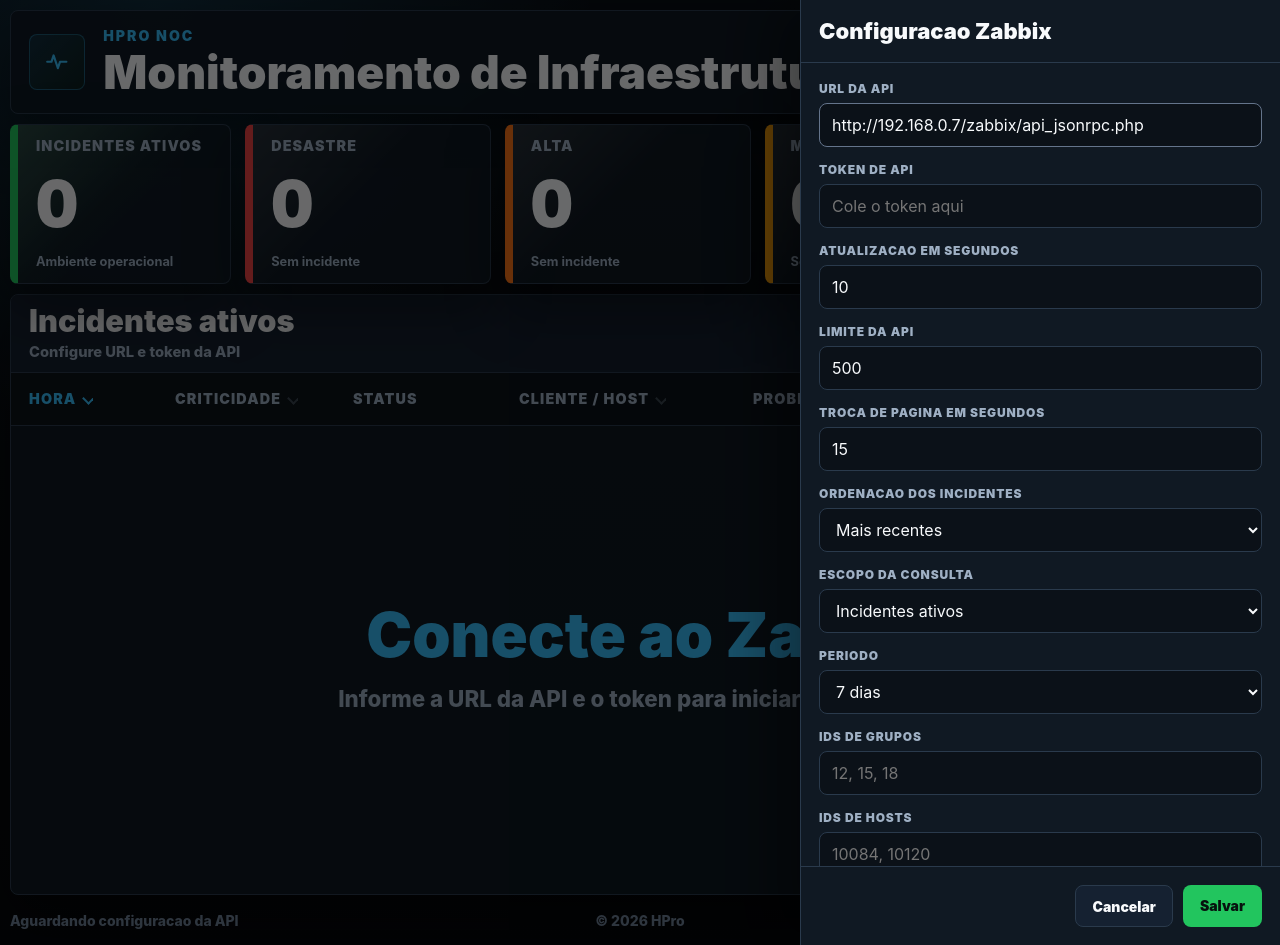
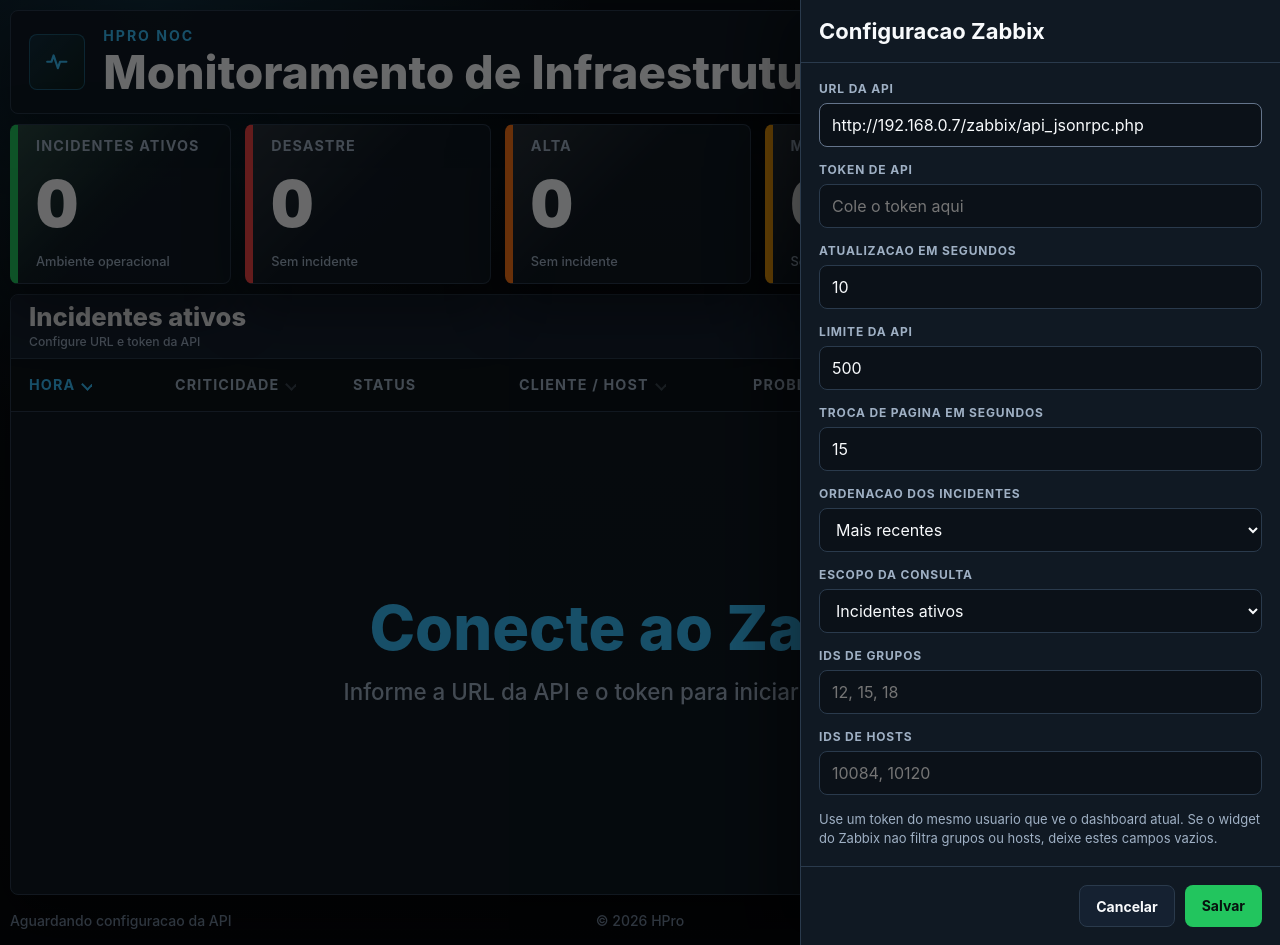
Before and after one commit to matheusoliveirait/zabbix-monitor-tv, a PHP site: page / in a window 1280 px wide. Run offline with PHP 8.4, Linux system fonts and the light colour scheme.

Commit message:
Simplifica tipografia e informações do painel

```diff
--- a/app.js
+++ b/app.js
@@ -8,7 +8,6 @@
       PAGE_INTERVAL_SECONDS: 15,
       SORT_MODE: "recent",
       FETCH_MODE: "incidents",
-      PERIOD_DAYS: 7,
       SEVERITIES: [2, 3, 4, 5],
       MONITORED_GROUP_IDS: [],
       MONITORED_HOST_IDS: []
@@ -25,7 +24,6 @@
       loading: false,
       error: null,
       lastRefreshAt: null,
-      nextRefreshAt: null,
       refreshTimer: null,
       pageTimer: null,
       currentPage: 0
@@ -39,26 +37,11 @@
     };
 
     const sortModeLabel = {
-      recent: "mais recentes",
-      severity: "criticidade",
-      duration: "duracao",
-      client: "cliente",
-      problem: "problema"
-    };
-
-    const fetchModeLabel = {
-      incidents: "incidentes ativos",
-      problems: "todos problemas ativos"
-    };
-
-    const periodLabel = {
-      7: "7 dias",
-      14: "14 dias",
-      30: "30 dias",
-      60: "2 meses",
-      90: "3 meses",
-      180: "6 meses",
-      365: "1 ano"
+      recent: "Mais recentes",
+      severity: "Criticidade",
+      duration: "Duracao",
+      client: "Cliente",
+      problem: "Problema"
     };
 
     const elements = {
@@ -82,7 +65,6 @@
       problemList: document.getElementById("problemList"),
       sortButtons: document.querySelectorAll("[data-sort-mode]"),
       footerStatus: document.getElementById("footerStatus"),
-      refreshProgress: document.getElementById("refreshProgress"),
       settingsDrawer: document.getElementById("settingsDrawer"),
       settingsForm: document.getElementById("settingsForm"),
       closeSettings: document.getElementById("closeSettings")
@@ -114,7 +96,6 @@
           ),
           SORT_MODE: ["recent", "severity", "duration", "client", "problem"].includes(migratedSortMode) ? migratedSortMode : DEFAULT_CONFIG.SORT_MODE,
           FETCH_MODE: ["incidents", "problems"].includes(saved.FETCH_MODE) ? saved.FETCH_MODE : DEFAULT_CONFIG.FETCH_MODE,
-          PERIOD_DAYS: [7, 14, 30, 60, 90, 180, 365].includes(Number(saved.PERIOD_DAYS)) ? Number(saved.PERIOD_DAYS) : DEFAULT_CONFIG.PERIOD_DAYS,
           SEVERITIES: DEFAULT_CONFIG.SEVERITIES,
           MONITORED_GROUP_IDS: Array.isArray(saved.MONITORED_GROUP_IDS) ? saved.MONITORED_GROUP_IDS : [],
           MONITORED_HOST_IDS: Array.isArray(saved.MONITORED_HOST_IDS) ? saved.MONITORED_HOST_IDS : []
@@ -214,8 +195,7 @@
         const rootProblems = state.config.FETCH_MODE === "incidents"
           ? problems.filter(problem => isRootCauseEvent(problem.cause_eventid))
           : problems;
-        const periodProblems = rootProblems.filter(problem => isProblemInsidePeriod(problem));
-        const triggerIds = [...new Set(periodProblems.map(problem => String(problem.objectid)).filter(Boolean))];
+        const triggerIds = [...new Set(rootProblems.map(problem => String(problem.objectid)).filter(Boolean))];
 
         let triggerMap = new Map();
         let hostMap = new Map();
@@ -246,12 +226,11 @@
           }
         }
 
-        const monitoredProblems = periodProblems.filter(problem => isProblemMonitored(problem, triggerMap, hostMap));
-        state.ignoredInactiveCount = periodProblems.length - monitoredProblems.length;
+        const monitoredProblems = rootProblems.filter(problem => isProblemMonitored(problem, triggerMap, hostMap));
+        state.ignoredInactiveCount = rootProblems.length - monitoredProblems.length;
         state.problems = monitoredProblems.map(problem => normalizeProblem(problem, triggerMap, hostMap));
         state.problems.sort(sortProblems);
         state.lastRefreshAt = new Date();
-        state.nextRefreshAt = new Date(Date.now() + Number(state.config.REFRESH_SECONDS) * 1000);
         render();
       } catch (error) {
         console.error(error);
@@ -369,19 +348,6 @@
       return hasNonZeroValue(problem.r_eventid) || hasNonZeroValue(problem.r_clock);
     }
 
-    function isProblemInsidePeriod(problem) {
-      const cutoff = getPeriodCutoffSeconds();
-      const clock = Number(problem.clock) || 0;
-      const rClock = Number(problem.r_clock ?? problem.rClock) || 0;
-
-      return clock >= cutoff || rClock >= cutoff;
-    }
-
-    function getPeriodCutoffSeconds() {
-      const days = Number(state.config.PERIOD_DAYS) || DEFAULT_CONFIG.PERIOD_DAYS;
-      return Math.floor(Date.now() / 1000) - days * 86400;
-    }
-
     function hasNonZeroValue(value) {
       return value !== undefined &&
         value !== null &&
@@ -479,15 +445,9 @@
       elements.statusPill.textContent = total > 0 ? "Em alerta" : "Operacional";
       elements.statusPill.classList.toggle("alerting", total > 0);
       const sortLabel = sortModeLabel[state.config.SORT_MODE] || sortModeLabel.severity;
-      const fetchLabel = fetchModeLabel[state.config.FETCH_MODE] || fetchModeLabel.incidents;
-      const currentPeriodLabel = periodLabel[state.config.PERIOD_DAYS] || `${state.config.PERIOD_DAYS} dias`;
       const pagination = getPaginationState(total);
-      const pageLabel = pagination.totalPages > 1
-        ? ` - pagina ${pagination.currentPage + 1}/${pagination.totalPages}`
-        : "";
-      elements.panelSubtitle.textContent = total === 1
-        ? `1 evento - periodo: ${currentPeriodLabel} - escopo: ${fetchLabel} - ordenando por ${sortLabel}${pageLabel}`
-        : `${total} eventos - periodo: ${currentPeriodLabel} - escopo: ${fetchLabel} - ordenando por ${sortLabel}${pageLabel}`;
+      elements.panelSubtitle.textContent =
+        `Ordenacao: ${sortLabel} | Pagina ${pagination.currentPage + 1} de ${pagination.totalPages}`;
     }
 
     function setCardNote(element, count) {
@@ -673,11 +633,9 @@
         state.problems = [...state.problems, ...extraProblems];
       }
 
-      state.problems = state.problems.filter(problem => isProblemInsidePeriod(problem));
       state.ignoredInactiveCount = 0;
       state.problems.sort(sortProblems);
       state.lastRefreshAt = new Date();
-      state.nextRefreshAt = new Date(Date.now() + Number(state.config.REFRESH_SECONDS) * 1000);
       elements.settingsDrawer.classList.remove("open");
       render();
       elements.footerStatus.textContent += " - modo demo";
@@ -685,15 +643,7 @@
 
     function renderFooter() {
       if (!state.lastRefreshAt) return;
-
-      const sortLabel = sortModeLabel[state.config.SORT_MODE] || sortModeLabel.severity;
-      const fetchLabel = fetchModeLabel[state.config.FETCH_MODE] || fetchModeLabel.incidents;
-      const currentPeriodLabel = periodLabel[state.config.PERIOD_DAYS] || `${state.config.PERIOD_DAYS} dias`;
-      const ignoredText = state.ignoredInactiveCount > 0
-        ? ` - ignorados inativos: ${state.ignoredInactiveCount}`
-        : "";
-      elements.footerStatus.textContent =
-        `Atualizado em ${state.lastRefreshAt.toLocaleString("pt-BR")} - ${state.problems.length} evento(s) - periodo: ${currentPeriodLabel} - ${fetchLabel} - ordenacao: ${sortLabel}${ignoredText} - refresh ${state.config.REFRESH_SECONDS}s`;
+      elements.footerStatus.textContent = `Sincronizado ${state.lastRefreshAt.toLocaleTimeString("pt-BR")}`;
     }
 
     function countBySeverity(problems) {
@@ -750,19 +700,6 @@
       const now = new Date();
       elements.clockTime.textContent = now.toLocaleTimeString("pt-BR");
       elements.clockDate.textContent = now.toLocaleDateString("pt-BR");
-      updateRefreshProgress();
-    }
-
-    function updateRefreshProgress() {
-      if (!state.lastRefreshAt || !state.nextRefreshAt) {
-        elements.refreshProgress.style.width = "0%";
-        return;
-      }
-
-      const total = state.nextRefreshAt - state.lastRefreshAt;
-      const elapsed = Date.now() - state.lastRefreshAt;
-      const percent = Math.max(0, Math.min(100, (elapsed / total) * 100));
-      elements.refreshProgress.style.width = `${percent}%`;
     }
 
     function formatEventTime(clock) {
@@ -825,13 +762,6 @@
       return Math.max(min, Math.min(max, number));
     }
 
-    function clampPeriodDays(value) {
-      const days = Number(value);
-      return [7, 14, 30, 60, 90, 180, 365].includes(days)
-        ? days
-        : DEFAULT_CONFIG.PERIOD_DAYS;
-    }
-
     function openSettings() {
       fillSettingsForm();
       elements.settingsDrawer.classList.add("open");
@@ -851,7 +781,6 @@
       form.pageIntervalSeconds.value = state.config.PAGE_INTERVAL_SECONDS;
       form.sortMode.value = state.config.SORT_MODE;
       form.fetchMode.value = state.config.FETCH_MODE;
-      form.periodDays.value = state.config.PERIOD_DAYS;
       form.groupIds.value = state.config.MONITORED_GROUP_IDS.join(", ");
       form.hostIds.value = state.config.MONITORED_HOST_IDS.join(", ");
     }
@@ -905,7 +834,6 @@
         ),
         SORT_MODE: form.sortMode.value,
         FETCH_MODE: form.fetchMode.value,
-        PERIOD_DAYS: clampPeriodDays(form.periodDays.value),
         MONITORED_GROUP_IDS: parseIds(form.groupIds.value),
         MONITORED_HOST_IDS: parseIds(form.hostIds.value)
       });
--- a/index.html
+++ b/index.html
@@ -99,7 +99,6 @@
     <footer class="footer">
       <div class="footer-status" id="footerStatus">Aguardando configuracao</div>
       <div>&copy; 2026 HPro</div>
-      <div class="progress" aria-hidden="true"><span id="refreshProgress"></span></div>
     </footer>
   </div>
 
@@ -147,18 +146,6 @@
           </select>
         </div>
         <div class="field">
-          <label for="periodDays">Periodo</label>
-          <select id="periodDays" name="periodDays" required>
-            <option value="7">7 dias</option>
-            <option value="14">14 dias</option>
-            <option value="30">30 dias</option>
-            <option value="60">2 meses</option>
-            <option value="90">3 meses</option>
-            <option value="180">6 meses</option>
-            <option value="365">1 ano</option>
-          </select>
-        </div>
-        <div class="field">
           <label for="groupIds">IDs de grupos</label>
           <input id="groupIds" name="groupIds" type="text" placeholder="12, 15, 18" />
         </div>
--- a/styles.css
+++ b/styles.css
@@ -107,7 +107,7 @@
       color: var(--info);
       font-size: clamp(13px, 1.1vw, 18px);
       line-height: 1;
-      font-weight: 900;
+      font-weight: 700;
       letter-spacing: 0.14em;
       text-transform: uppercase;
     }
@@ -116,7 +116,7 @@
       margin: 8px 0 0;
       font-size: clamp(30px, 3.6vw, 58px);
       line-height: 0.95;
-      font-weight: 950;
+      font-weight: 800;
       letter-spacing: 0;
       white-space: nowrap;
       overflow: hidden;
@@ -137,7 +137,7 @@
     .clock-time {
       font-size: clamp(30px, 3.1vw, 50px);
       line-height: 0.95;
-      font-weight: 950;
+      font-weight: 800;
       font-variant-numeric: tabular-nums;
     }
 
@@ -145,7 +145,7 @@
       margin-top: 7px;
       color: var(--muted);
       font-size: clamp(14px, 1.2vw, 20px);
-      font-weight: 800;
+      font-weight: 600;
     }
 
     .icon-button {
@@ -236,7 +236,7 @@
       color: var(--muted);
       font-size: clamp(13px, 1.12vw, 19px);
       line-height: 1;
-      font-weight: 900;
+      font-weight: 700;
       letter-spacing: 0.08em;
       text-transform: uppercase;
       white-space: nowrap;
@@ -250,7 +250,7 @@
       margin-top: 4px;
       font-size: clamp(46px, 5.1vw, 84px);
       line-height: 0.85;
-      font-weight: 950;
+      font-weight: 900;
       font-variant-numeric: tabular-nums;
     }
 
@@ -260,7 +260,7 @@
       margin-top: 4px;
       color: var(--muted);
       font-size: clamp(12px, 1vw, 17px);
-      font-weight: 750;
+      font-weight: 550;
       white-space: nowrap;
       overflow: hidden;
       text-overflow: ellipsis;
@@ -269,7 +269,7 @@
     .incidents {
       min-height: 0;
       display: grid;
-      grid-template-rows: clamp(62px, 8.4vh, 78px) clamp(42px, 5.6vh, 58px) minmax(0, 1fr);
+      grid-template-rows: clamp(54px, 7vh, 64px) clamp(42px, 5.6vh, 58px) minmax(0, 1fr);
       overflow: hidden;
     }
 
@@ -290,17 +290,17 @@
 
     .panel-title h2 {
       margin: 0;
-      font-size: clamp(24px, 2.4vw, 40px);
+      font-size: clamp(22px, 2vw, 32px);
       line-height: 1;
-      font-weight: 950;
+      font-weight: 800;
       letter-spacing: 0;
     }
 
     .panel-subtitle {
-      margin-top: 7px;
+      margin-top: 4px;
       color: var(--muted);
-      font-size: clamp(14px, 1.15vw, 19px);
-      font-weight: 760;
+      font-size: clamp(12px, 0.95vw, 15px);
+      font-weight: 500;
       white-space: nowrap;
       overflow: hidden;
       text-overflow: ellipsis;
@@ -309,7 +309,7 @@
     .status-pill {
       flex: 0 0 auto;
       min-width: 184px;
-      height: 44px;
+      height: 40px;
       display: inline-flex;
       align-items: center;
       justify-content: center;
@@ -318,8 +318,8 @@
       border: 1px solid rgba(34, 197, 94, 0.38);
       color: #bff7d0;
       background: rgba(34, 197, 94, 0.12);
-      font-size: clamp(14px, 1.15vw, 20px);
-      font-weight: 950;
+      font-size: clamp(13px, 1vw, 17px);
+      font-weight: 750;
       text-transform: uppercase;
       letter-spacing: 0.05em;
       white-space: nowrap;
@@ -345,7 +345,7 @@
       background: rgba(10, 16, 23, 0.72);
       color: var(--muted);
       font-size: clamp(14px, 1.12vw, 19px);
-      font-weight: 900;
+      font-weight: 700;
       text-transform: uppercase;
       letter-spacing: 0.08em;
     }
@@ -483,7 +483,7 @@
       border-radius: 8px;
       color: #fff;
       font-size: clamp(17px, 1.5vw, 25px);
-      font-weight: 950;
+      font-weight: 800;
       text-transform: uppercase;
       letter-spacing: 0.04em;
       white-space: nowrap;
@@ -494,7 +494,7 @@
     .event-time {
       color: var(--info);
       font-size: clamp(18px, 1.42vw, 25px);
-      font-weight: 950;
+      font-weight: 700;
       font-variant-numeric: tabular-nums;
       white-space: nowrap;
       overflow: hidden;
@@ -512,7 +512,7 @@
       padding: 0 12px;
       border-radius: 8px;
       font-size: clamp(14px, 1.14vw, 20px);
-      font-weight: 950;
+      font-weight: 700;
       text-transform: uppercase;
       letter-spacing: 0.04em;
       white-space: nowrap;
@@ -557,7 +557,7 @@
       min-width: 0;
       font-size: clamp(22px, 2vw, 34px);
       line-height: 1.12;
-      font-weight: 950;
+      font-weight: 700;
       white-space: nowrap;
       overflow: hidden;
       text-overflow: ellipsis;
@@ -569,7 +569,7 @@
       color: var(--muted);
       font-size: clamp(15px, 1.28vw, 22px);
       line-height: 1.16;
-      font-weight: 760;
+      font-weight: 500;
       white-space: nowrap;
       overflow: hidden;
       text-overflow: ellipsis;
@@ -579,7 +579,7 @@
       min-width: 0;
       font-size: clamp(22px, 1.95vw, 34px);
       line-height: 1.12;
-      font-weight: 900;
+      font-weight: 650;
       display: -webkit-box;
       -webkit-line-clamp: 2;
       -webkit-box-orient: vertical;
@@ -590,7 +590,7 @@
       justify-self: end;
       color: #dbeafe;
       font-size: clamp(24px, 2.3vw, 40px);
-      font-weight: 950;
+      font-weight: 750;
       font-variant-numeric: tabular-nums;
       white-space: nowrap;
     }
@@ -610,7 +610,7 @@
     .setup-title {
       font-size: clamp(42px, 4.8vw, 78px);
       line-height: 0.95;
-      font-weight: 950;
+      font-weight: 800;
       letter-spacing: 0;
     }
 
@@ -634,7 +634,7 @@
       color: var(--muted);
       font-size: clamp(20px, 1.75vw, 30px);
       line-height: 1.28;
-      font-weight: 760;
+      font-weight: 500;
     }
 
     .footer {
@@ -645,7 +645,7 @@
       gap: 16px;
       color: var(--muted-2);
       font-size: 14px;
-      font-weight: 760;
+      font-weight: 500;
     }
 
     .footer-status {
@@ -653,23 +653,6 @@
       white-space: nowrap;
       overflow: hidden;
       text-overflow: ellipsis;
-    }
-
-    .progress {
-      justify-self: end;
-      width: min(340px, 32vw);
-      height: 8px;
-      border-radius: 999px;
-      border: 1px solid rgba(255, 255, 255, 0.06);
-      background: #111923;
-      overflow: hidden;
-    }
-
-    .progress span {
-      display: block;
-      width: 0%;
-      height: 100%;
-      background: linear-gradient(90deg, var(--info), var(--ok));
     }
 
     .drawer-backdrop {
@@ -712,7 +695,7 @@
     .drawer-title {
       margin: 0;
       font-size: 22px;
-      font-weight: 950;
+      font-weight: 750;
     }
 
     .drawer-body {
@@ -732,7 +715,7 @@
     .field label {
       color: var(--muted);
       font-size: 12px;
-      font-weight: 900;
+      font-weight: 650;
       text-transform: uppercase;
       letter-spacing: 0.07em;
     }
@@ -777,7 +760,7 @@
       color: var(--text);
       cursor: pointer;
       font-size: 14px;
-      font-weight: 900;
+      font-weight: 700;
     }
 
     .action.primary {
```
Also changed, not shown: README.md.
